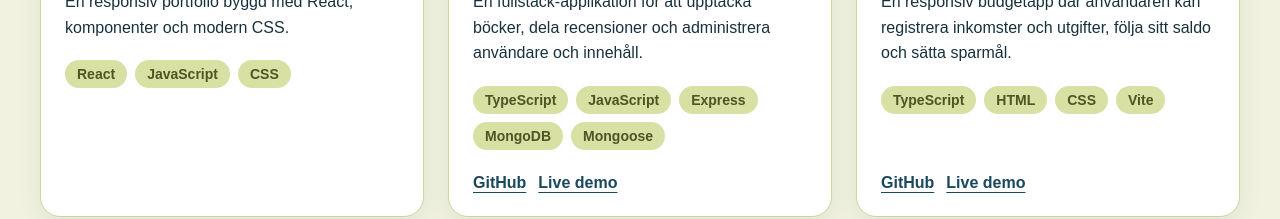
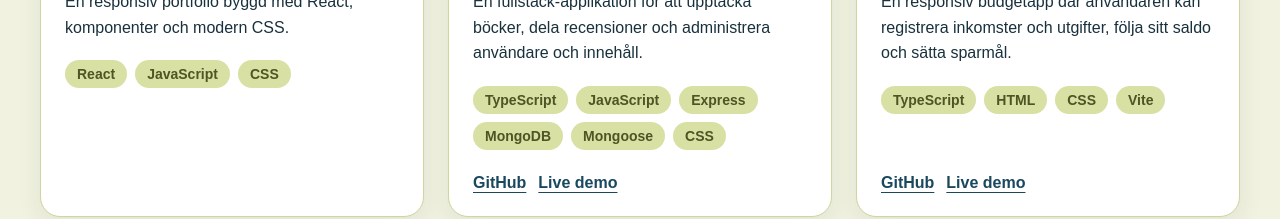
Before and after one commit to kickzon/react-portfolio, a React (Vite) app: page /projects in a window 1280 px wide. Shown: the part 960-1179 px from the top of the page. Built offline with nearby package versions, Linux system fonts and the light colour scheme.

Commit message:
feat: add CSS to project technologies list

```diff
--- a/src/data/projects.js
+++ b/src/data/projects.js
@@ -20,6 +20,7 @@ const projects = [
       'Express',
       'MongoDB',
       'Mongoose',
+      'CSS',
     ],
     image: '/images/projects/bokmarkt-logo.png',
     githubUrl: 'https://github.com/kickzon/api-assignment-2',
```
